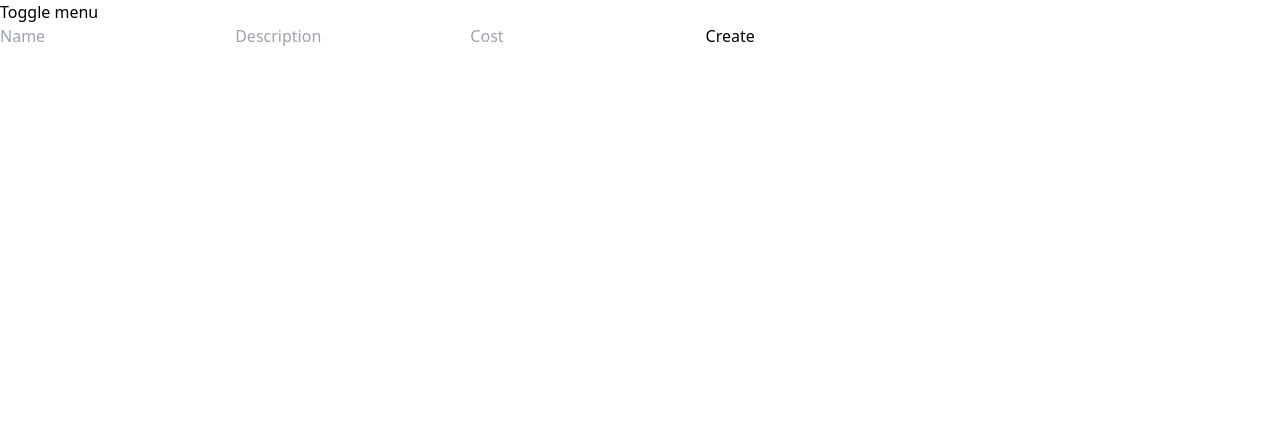
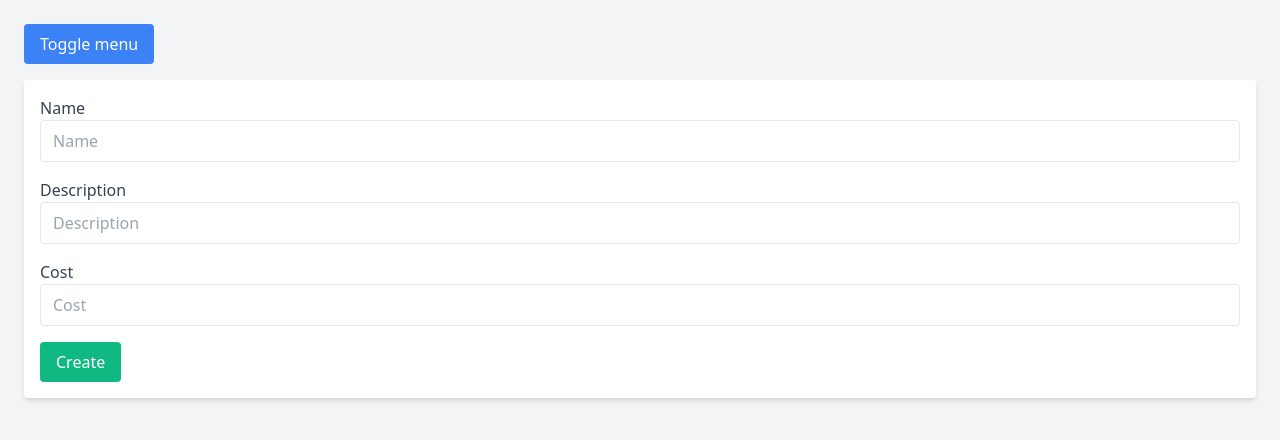
Before and after one commit to Easyzly/BasicLogger, a plain HTML site: page index.html in a window 1280 px wide. Both pictures are taken after a click on the button "Toggle menu". Drawn offline with nearby package versions, Linux system fonts and the light colour scheme.

Commit message:
+create menu styling

```diff
--- a/index.html
+++ b/index.html
@@ -7,14 +7,23 @@
     <link href="https://unpkg.com/tailwindcss@^1.0/dist/tailwind.min.css" rel="stylesheet">
     <title>Basic Logger</title>
 </head>
-<body>
-    <button id="toggle-button">Toggle menu</button>
+<body class="bg-gray-100 p-6">
+    <button id="toggle-button" class="bg-blue-500 text-white px-4 py-2 rounded">Toggle menu</button>
 
-    <div id="create-menu" class="hidden">
-        <input id="name-input" type="text" name="name" placeholder="Name">
-        <input id="description-input" type="text" name="description" placeholder="Description">
-        <input id="cost-input" type="number" name="cost" placeholder="Cost">
-        <button id="submit-button" type="submit">Create</button>
+    <div id="create-menu" class="hidden mt-4 p-4 bg-white shadow-md rounded">
+        <div class="mb-4">
+            <label for="name-input" class="block text-gray-700">Name</label>
+            <input id="name-input" type="text" name="name" placeholder="Name" class="w-full px-3 py-2 border rounded">
+        </div>
+        <div class="mb-4">
+            <label for="description-input" class="block text-gray-700">Description</label>
+            <input id="description-input" type="text" name="description" placeholder="Description" class="w-full px-3 py-2 border rounded">
+        </div>
+        <div class="mb-4">
+            <label for="cost-input" class="block text-gray-700">Cost</label>
+            <input id="cost-input" type="number" name="cost" placeholder="Cost" class="w-full px-3 py-2 border rounded">
+        </div>
+        <button id="submit-button" type="submit" class="bg-green-500 text-white px-4 py-2 rounded">Create</button>
     </div>
 
     <script src="main.js"></script>
```
